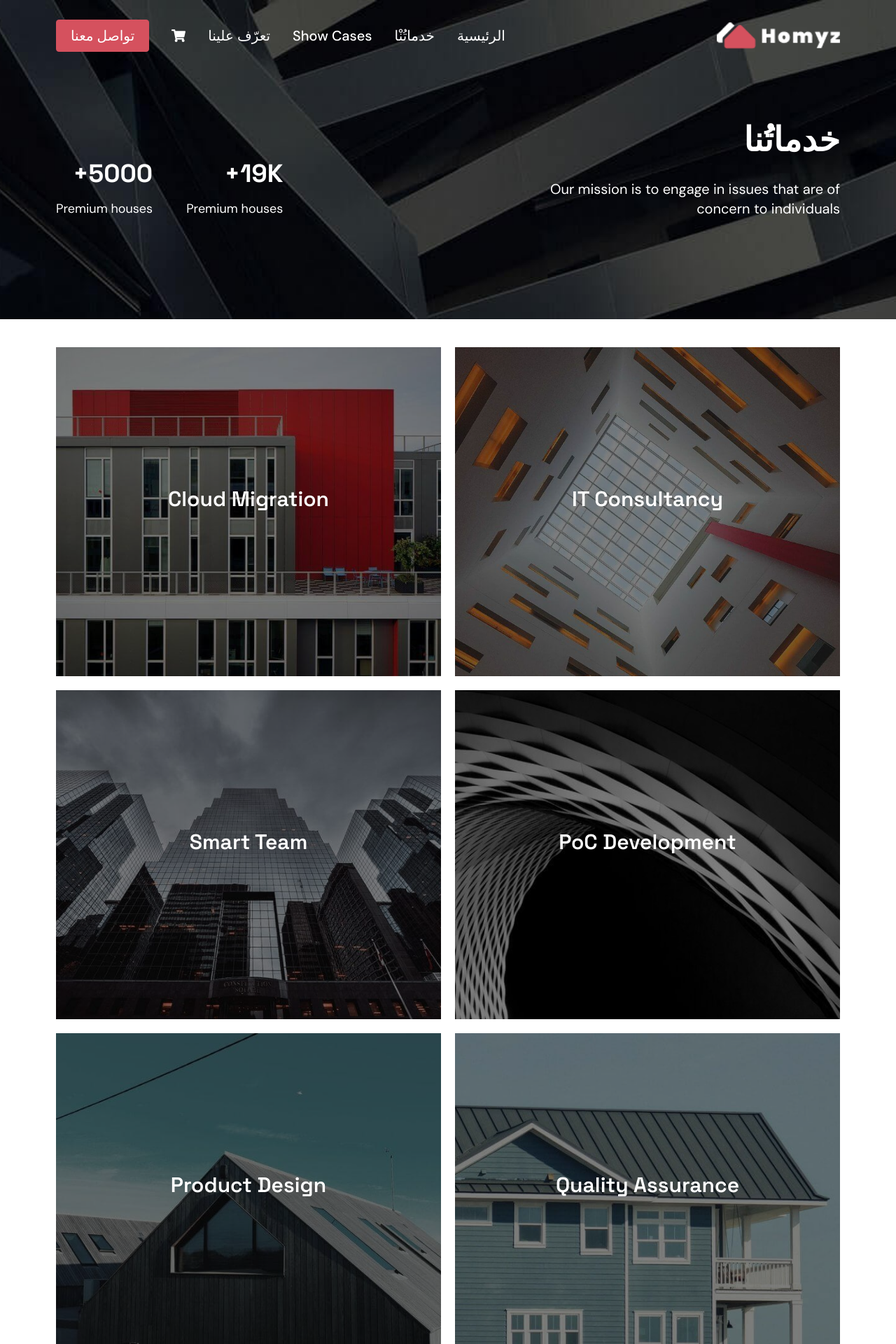
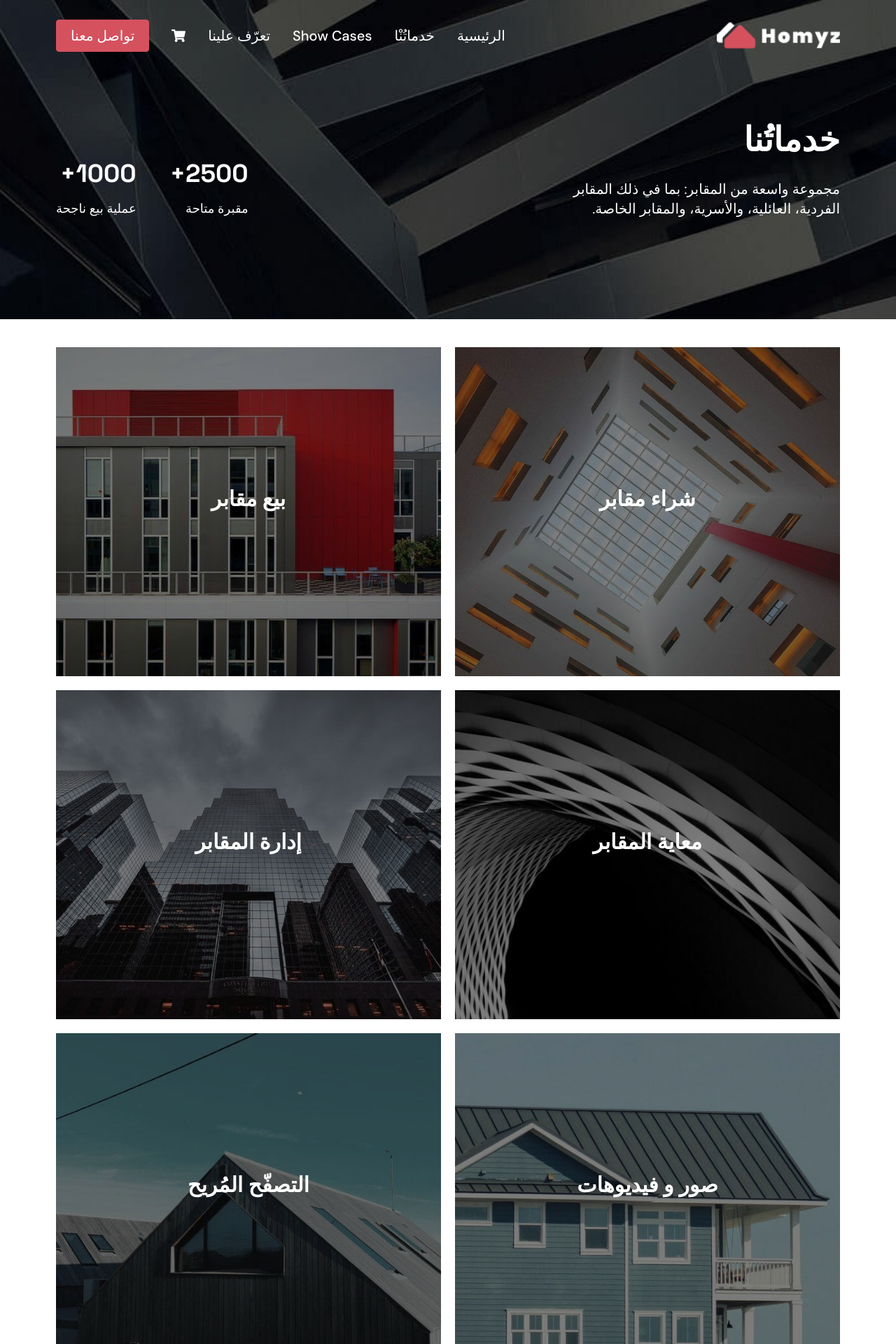
Before and after one commit to amr-abd-alhameed/ghallab, a React (Create React App) app: page /services in a window 1280 px wide. Shown: the top 1920 px of the page at 70% size. Built offline with nearby package versions, Linux system fonts and the light colour scheme.

Commit message:
the second release of service page

```diff
--- a/src/components/navbar-component/navbar.jsx
+++ b/src/components/navbar-component/navbar.jsx
@@ -258,7 +258,7 @@ const NavBar = ({ navBar2, showCase1Page }) => {
             <Link
               onClick={scrollToTop}
               className="hover:text-red-500 transition-all"
-              to="/"
+              to="/ghallab"
             >
               الرئيسية
             </Link>
--- a/src/components/services-page-components/services.jsx
+++ b/src/components/services-page-components/services.jsx
@@ -24,18 +24,18 @@ const ServicesComponent = () => {
           <div className="text-white flex flex-col gap-8 max-md:items-center max-md:text-center">
             <h1 className="text-5xl font-bold">خدماتُنا</h1>
             <p className="text-xl max-w-md">
-              Our mission is to engage in issues that are of concern to
-              individuals
+              مجموعة واسعة من المقابر: بما في ذلك المقابر الفردية، العائلية،
+              والأسرية، والمقابر الخاصة.
             </p>
           </div>
           <div className="flex gap-12 text-white max-md:text-center">
             <div className="flex max-md:items-center  flex-col gap-4">
-              <h2 className="text-4xl title-font font-bold">19K+</h2>
-              <p className="text-lg">Premium houses</p>
+              <h2 className="text-4xl title-font font-bold">2500+</h2>
+              <p className="text-lg">مقبرة متاحة</p>
             </div>
             <div className="flex max-md:items-center flex-col gap-4">
-              <h2 className="text-4xl  title-font font-bold">5000+</h2>
-              <p className="text-lg">Premium houses</p>
+              <h2 className="text-4xl  title-font font-bold">1000+</h2>
+              <p className="text-lg">عملية بيع ناجحة</p>
             </div>
           </div>
         </motion.div>
--- a/src/constants/servicesData.js
+++ b/src/constants/servicesData.js
@@ -2,64 +2,67 @@ export const servicesData = [
   {
     id: 1,
     image: "/Services/images/it-consultancy.jpg",
-    title: "IT Consultancy",
+    title: "شراء مقابر",
     icon: "/Services/icons/it-consultancy-icon.png",
     shortDescription:
-      "We believe that technology design are revolutionizing brand experiences.",
+      "يوفر الموقع معلومات كاملة عن كل مقبرة، بما في ذلك الموقع، الحجم، السعر، والمزايا الأخرى",
     heading: "Tuning in to what really matters",
     mainDescription:
-      "We believe that technology and human-centered design are revolutionizing brand experiences. Remarkable innovations are allowing products to become more sentient and connected, enabling greater connection between people. Our role is to ensure that each product experience is attuned to people’s needs and relevant to the rhythm and habits of their daily lives. Through first and secondary research, we identify what will really matter to users and we never let go of the vision that inspires great products.",
+      "يوفر الموقع معلومات كاملة عن كل مقبرة، بما في ذلك الموقع، الحجم، السعر، والمزايا الأخرى",
   },
   {
     id: 2,
     image: "/Services/images/cloud-migration.jpg",
-    title: "Cloud Migration",
+    title: " بيع مقابر",
     icon: "/Services/icons/cloud-migration-icon.png",
     shortDescription:
-      "Process of designing, creating, deploying and maintaining software.",
+      "يُقدم الموقع خيارات دفع مُتعددة ، بما في ذلك الدفع الكتروني ، الدفع بالنقد ، والدفع بالتقسيط.",
     heading: "Tuning in to what really matters",
     mainDescription:
-      "We believe that technology and human-centered design are revolutionizing brand experiences. Remarkable innovations are allowing products to become more sentient and connected, enabling greater connection between people. Our role is to ensure that each product experience is attuned to people’s needs and relevant to the rhythm and habits of their daily lives. Through first and secondary research, we identify what will really matter to users and we never let go of the vision that inspires great products.",
+      "يُقدم الموقع خيارات دفع مُتعددة ، بما في ذلك الدفع الكتروني ، الدفع بالنقد ، والدفع بالتقسيط.",
   },
   {
     id: 3,
     image: "/Services/images/poc-development.jpg",
-    title: "PoC Development",
+    title: "معاية المقابر",
     icon: "/Services/icons/poc-development-icon.png",
     shortDescription:
-      "Protect networks, devices and data from attacks or unauthorized access.",
+      "يُقدم الموقع خدمة استشارات من أخصائيين ، لِمساعدة العميل في اختيار المقبرة المناسبة",
     heading: "Tuning in to what really matters",
     mainDescription:
-      "We believe that technology and human-centered design are revolutionizing brand experiences. Remarkable innovations are allowing products to become more sentient and connected, enabling greater connection between people. Our role is to ensure that each product experience is attuned to people’s needs and relevant to the rhythm and habits of their daily lives. Through first and secondary research, we identify what will really matter to users and we never let go of the vision that inspires great products.",
+      "يُقدم الموقع خدمة استشارات من أخصائيين ، لِمساعدة العميل في اختيار المقبرة المناسبة  ",
   },
   {
     id: 4,
     image: "/Services/images/smart-team.jpg",
-    title: "Smart Team",
+    title: "إدارة المقابر",
     icon: "/Services/icons/smart-team-icon.png",
-    shortDescription: "See to the integrity and security of your records.",
+    shortDescription:
+      " يُقدم الموقع خدمة إدارة المقابر ، بما في ذلك التنظيف ، الصيانة، والمتابع",
     heading: "Tuning in to what really matters",
     mainDescription:
-      "We believe that technology and human-centered design are revolutionizing brand experiences. Remarkable innovations are allowing products to become more sentient and connected, enabling greater connection between people. Our role is to ensure that each product experience is attuned to people’s needs and relevant to the rhythm and habits of their daily lives. Through first and secondary research, we identify what will really matter to users and we never let go of the vision that inspires great products.",
+      " يُقدم الموقع خدمة إدارة المقابر ، بما في ذلك التنظيف ، الصيانة، والمتابع",
   },
   {
     id: 5,
     image: "/Services/images/quality-assurance.jpg",
-    title: "Quality Assurance",
+    title: "صور و فيديوهات",
     icon: "/Services/icons/quality-assurance-icon.png",
-    shortDescription: "See to the integrity and security of your records.",
+    shortDescription:
+      "يعرض الموقع صورًا وفيديوهات للمقابر ، لتسهيل عملية الاختيار على العميل.",
     heading: "Tuning in to what really matters",
     mainDescription:
-      "We believe that technology and human-centered design are revolutionizing brand experiences. Remarkable innovations are allowing products to become more sentient and connected, enabling greater connection between people. Our role is to ensure that each product experience is attuned to people’s needs and relevant to the rhythm and habits of their daily lives. Through first and secondary research, we identify what will really matter to users and we never let go of the vision that inspires great products.",
+      "يعرض الموقع صورًا وفيديوهات للمقابر ، لتسهيل عملية الاختيار على العميل.  ",
   },
   {
     id: 6,
     image: "/Services/images/product-design.jpg",
-    title: "Product Design",
+    title: "التصفّح المُريح",
     icon: "/Services/icons/product-design-icon.png",
-    shortDescription: "See to the integrity and security of your records.",
+    shortDescription:
+      "موقع الكتروني سهل الاستخدام وواضح ، يساعد العميل على البحث عن المقبرة المناسبة بكل سهولة.",
     heading: "Tuning in to what really matters",
     mainDescription:
-      "We believe that technology and human-centered design are revolutionizing brand experiences. Remarkable innovations are allowing products to become more sentient and connected, enabling greater connection between people. Our role is to ensure that each product experience is attuned to people’s needs and relevant to the rhythm and habits of their daily lives. Through first and secondary research, we identify what will really matter to users and we never let go of the vision that inspires great products.",
+      "موقع الكتروني سهل الاستخدام وواضح ، يساعد العميل على البحث عن المقبرة المناسبة بكل سهولة.",
   },
 ];
```
